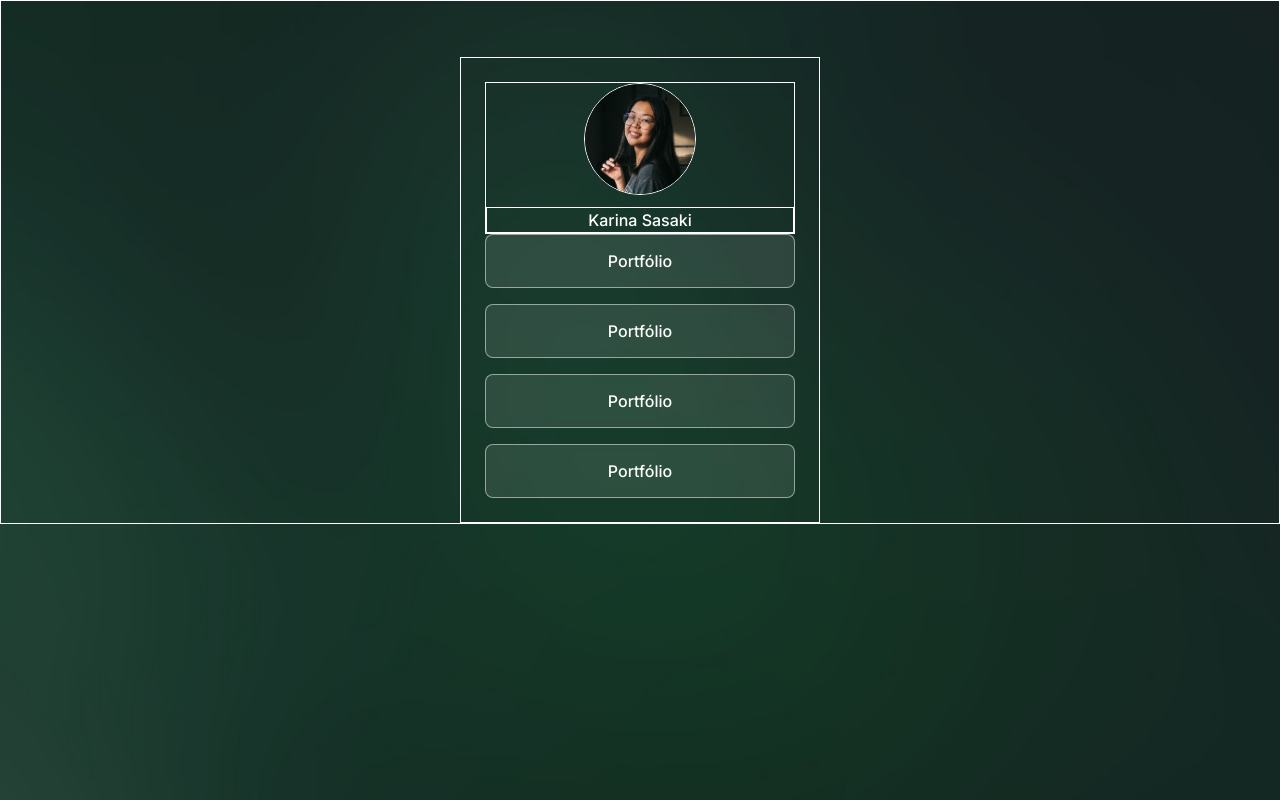
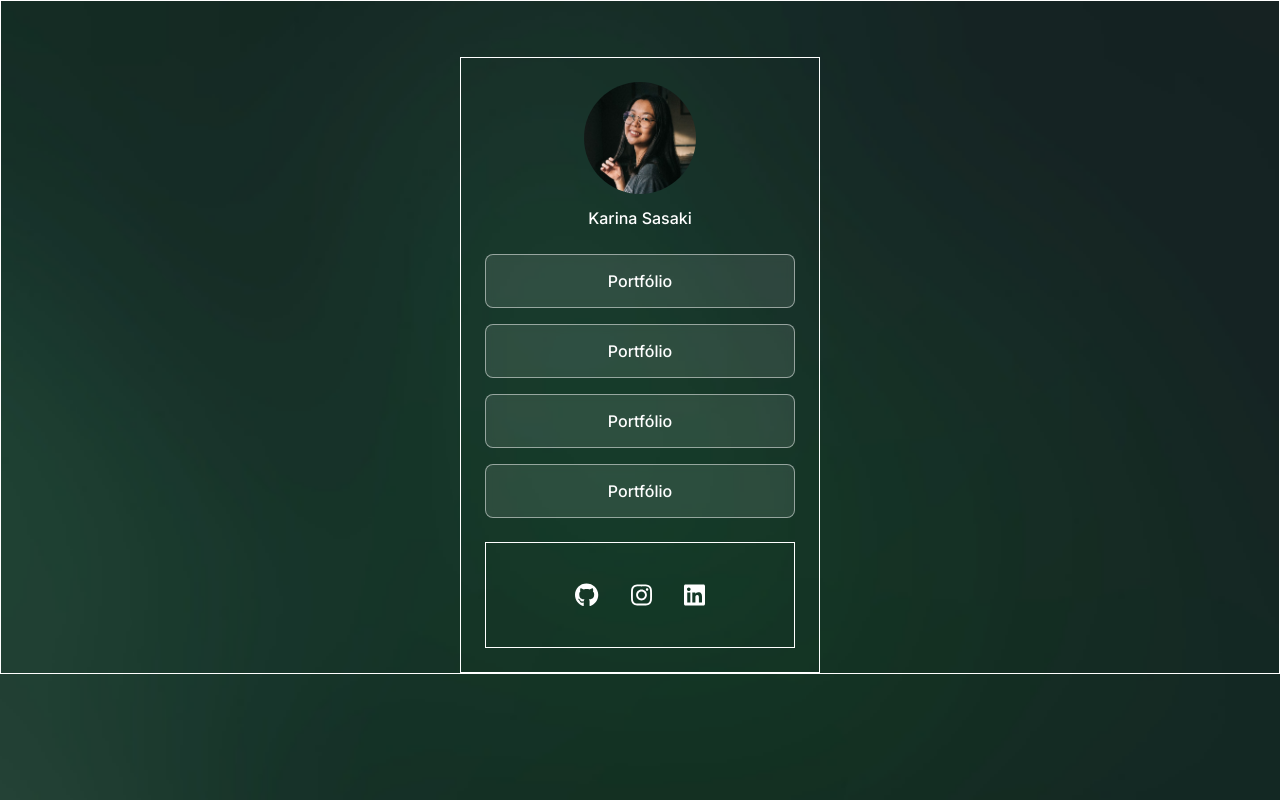
Before and after one commit to karinasasaki/DevLinks, a plain HTML site: page index.html in a window 1280 px wide. Drawn offline with Linux system fonts and the light colour scheme.

Commit message:
Cria as social-links

```diff
--- a/index.html
+++ b/index.html
@@ -18,6 +18,23 @@
         <li><a href="https://github.com/karinasasaki" target="_blank">Portfólio</a></li>
         <li><a href="https://github.com/karinasasaki" target="_blank">Portfólio</a></li>
       </ul>
+      <div class="social-links">
+        <a href="https://github.com/karinasasaki" target="_blank">
+          <svg viewBox="0 0 496 512">
+            <path d="M165.9 397.4c0 2-2.3 3.6-5.2 3.6-3.3.3-5.6-1.3-5.6-3.6 0-2 2.3-3.6 5.2-3.6 3-.3 5.6 1.3 5.6 3.6zm-31.1-4.5c-.7 2 1.3 4.3 4.3 4.9 2.6 1 5.6 0 6.2-2s-1.3-4.3-4.3-5.2c-2.6-.7-5.5.3-6.2 2.3zm44.2-1.7c-2.9.7-4.9 2.6-4.6 4.9.3 2 2.9 3.3 5.9 2.6 2.9-.7 4.9-2.6 4.6-4.6-.3-1.9-3-3.2-5.9-2.9zM244.8 8C106.1 8 0 113.3 0 252c0 110.9 69.8 205.8 169.5 239.2 12.8 2.3 17.3-5.6 17.3-12.1 0-6.2-.3-40.4-.3-61.4 0 0-70 15-84.7-29.8 0 0-11.4-29.1-27.8-36.6 0 0-22.9-15.7 1.6-15.4 0 0 24.9 2 38.6 25.8 21.9 38.6 58.6 27.5 72.9 20.9 2.3-16 8.8-27.1 16-33.7-55.9-6.2-112.3-14.3-112.3-110.5 0-27.5 7.6-41.3 23.6-58.9-2.6-6.5-11.1-33.3 2.6-67.9 20.9-6.5 69 27 69 27 20-5.6 41.5-8.5 62.8-8.5s42.8 2.9 62.8 8.5c0 0 48.1-33.6 69-27 13.7 34.7 5.2 61.4 2.6 67.9 16 17.7 25.8 31.5 25.8 58.9 0 96.5-58.9 104.2-114.8 110.5 9.2 7.9 17 22.9 17 46.4 0 33.7-.3 75.4-.3 83.6 0 6.5 4.6 14.4 17.3 12.1C428.2 457.8 496 362.9 496 252 496 113.3 383.5 8 244.8 8zM97.2 352.9c-1.3 1-1 3.3.7 5.2 1.6 1.6 3.9 2.3 5.2 1 1.3-1 1-3.3-.7-5.2-1.6-1.6-3.9-2.3-5.2-1zm-10.8-8.1c-.7 1.3.3 2.9 2.3 3.9 1.6 1 3.6.7 4.3-.7.7-1.3-.3-2.9-2.3-3.9-2-.6-3.6-.3-4.3.7zm32.4 35.6c-1.6 1.3-1 4.3 1.3 6.2 2.3 2.3 5.2 2.6 6.5 1 1.3-1.3.7-4.3-1.3-6.2-2.2-2.3-5.2-2.6-6.5-1zm-11.4-14.7c-1.6 1-1.6 3.6 0 5.9 1.6 2.3 4.3 3.3 5.6 2.3 1.6-1.3 1.6-3.9 0-6.2-1.4-2.3-4-3.3-5.6-2z"/>
+          </svg>
+        </a>
+        <a href="https://www.instagram.com/karinasasaki/" target="_blank">
+          <svg viewBox="0 0 448 512">
+            <path d="M224.1 141c-63.6 0-114.9 51.3-114.9 114.9s51.3 114.9 114.9 114.9S339 319.5 339 255.9 287.7 141 224.1 141zm0 189.6c-41.1 0-74.7-33.5-74.7-74.7s33.5-74.7 74.7-74.7 74.7 33.5 74.7 74.7-33.6 74.7-74.7 74.7zm146.4-194.3c0 14.9-12 26.8-26.8 26.8-14.9 0-26.8-12-26.8-26.8s12-26.8 26.8-26.8 26.8 12 26.8 26.8zm76.1 27.2c-1.7-35.9-9.9-67.7-36.2-93.9-26.2-26.2-58-34.4-93.9-36.2-37-2.1-147.9-2.1-184.9 0-35.8 1.7-67.6 9.9-93.9 36.1s-34.4 58-36.2 93.9c-2.1 37-2.1 147.9 0 184.9 1.7 35.9 9.9 67.7 36.2 93.9s58 34.4 93.9 36.2c37 2.1 147.9 2.1 184.9 0 35.9-1.7 67.7-9.9 93.9-36.2 26.2-26.2 34.4-58 36.2-93.9 2.1-37 2.1-147.8 0-184.8zM398.8 388c-7.8 19.6-22.9 34.7-42.6 42.6-29.5 11.7-99.5 9-132.1 9s-102.7 2.6-132.1-9c-19.6-7.8-34.7-22.9-42.6-42.6-11.7-29.5-9-99.5-9-132.1s-2.6-102.7 9-132.1c7.8-19.6 22.9-34.7 42.6-42.6 29.5-11.7 99.5-9 132.1-9s102.7-2.6 132.1 9c19.6 7.8 34.7 22.9 42.6 42.6 11.7 29.5 9 99.5 9 132.1s2.7 102.7-9 132.1z"/>
+          </svg>
+        </a>
+        <a href="https://www.linkedin.com/in/karinasasaki/" target="_blank">
+          <svg viewBox="0 0 448 512">
+            <path d="M416 32H31.9C14.3 32 0 46.5 0 64.3v383.4C0 465.5 14.3 480 31.9 480H416c17.6 0 32-14.5 32-32.3V64.3c0-17.8-14.4-32.3-32-32.3zM135.4 416H69V202.2h66.5V416zm-33.2-243c-21.3 0-38.5-17.3-38.5-38.5S80.9 96 102.2 96c21.2 0 38.5 17.3 38.5 38.5 0 21.3-17.2 38.5-38.5 38.5zm282.1 243h-66.4V312c0-24.8-.5-56.7-34.5-56.7-34.6 0-39.9 27-39.9 54.9V416h-66.4V202.2h63.7v29.2h.9c8.9-16.8 30.6-34.5 62.9-34.5 67.2 0 79.7 44.3 79.7 101.9V416z"/>
+          </svg>
+        </a>
+      </div>
     </div>
   </body>
 </html>
--- a/style.css
+++ b/style.css
@@ -25,22 +25,19 @@ body * {
 
 .profile {
   text-align: center;
-  border:  1px solid #FFF;
 }
 
 .profile img {
   width: 112px;
   height: 112px;
-  border-radius: 100%;
+  border-radius: 50%;
   object-fit: cover;
-  border:  1px solid #FFF;
 }
 
 .profile p {
   font-weight: 500;
   line-height: 24px;
   margin-top: 8px;
-  border:  1px solid #FFF;
 }
 
 ul {
@@ -48,6 +45,7 @@ ul {
   display: flex;
   flex-direction: column;
   gap: 16px;
+  padding: 24px 0;
 }
 
 ul li a {
@@ -70,3 +68,28 @@ ul li a:hover {
   background-color: rgba(255, 255, 255, 0.05);
 
 }
+
+.social-links {
+  display: flex;
+  justify-content: center;
+  border:  1px solid #FFF;
+  padding: 24px 0;
+}
+
+.social-links svg {
+  height: 24px;
+  fill: #FFF
+}
+
+.social-links a {
+  display: flex;
+  align-items: center;
+  justify-content: center;
+  padding: 16px;
+  transition: background-color 0.2s;
+  border-radius: 50%;
+}
+
+.social-links a:hover {
+  background-color: rgba(255, 255, 255, 0.2);
+}
```
